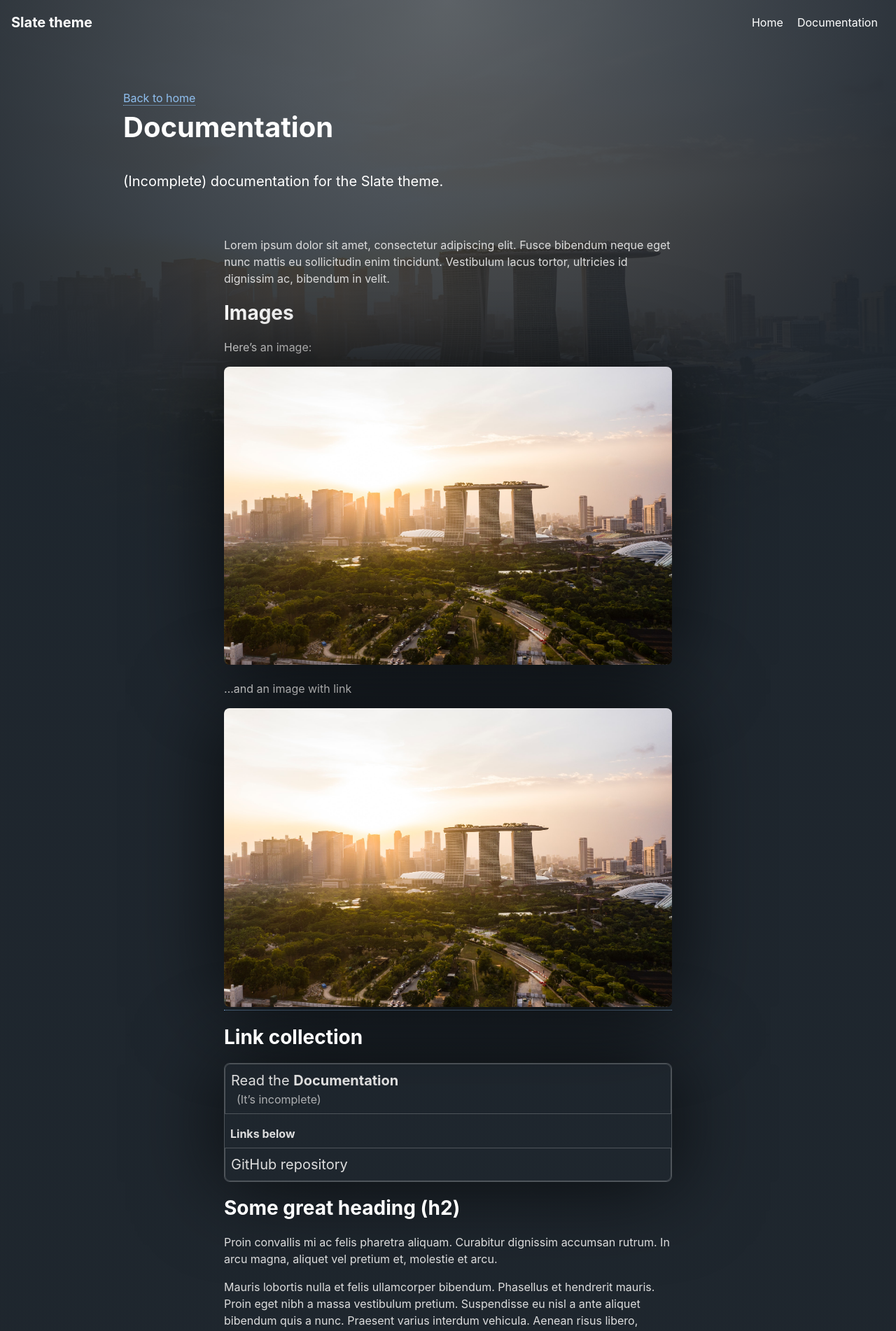
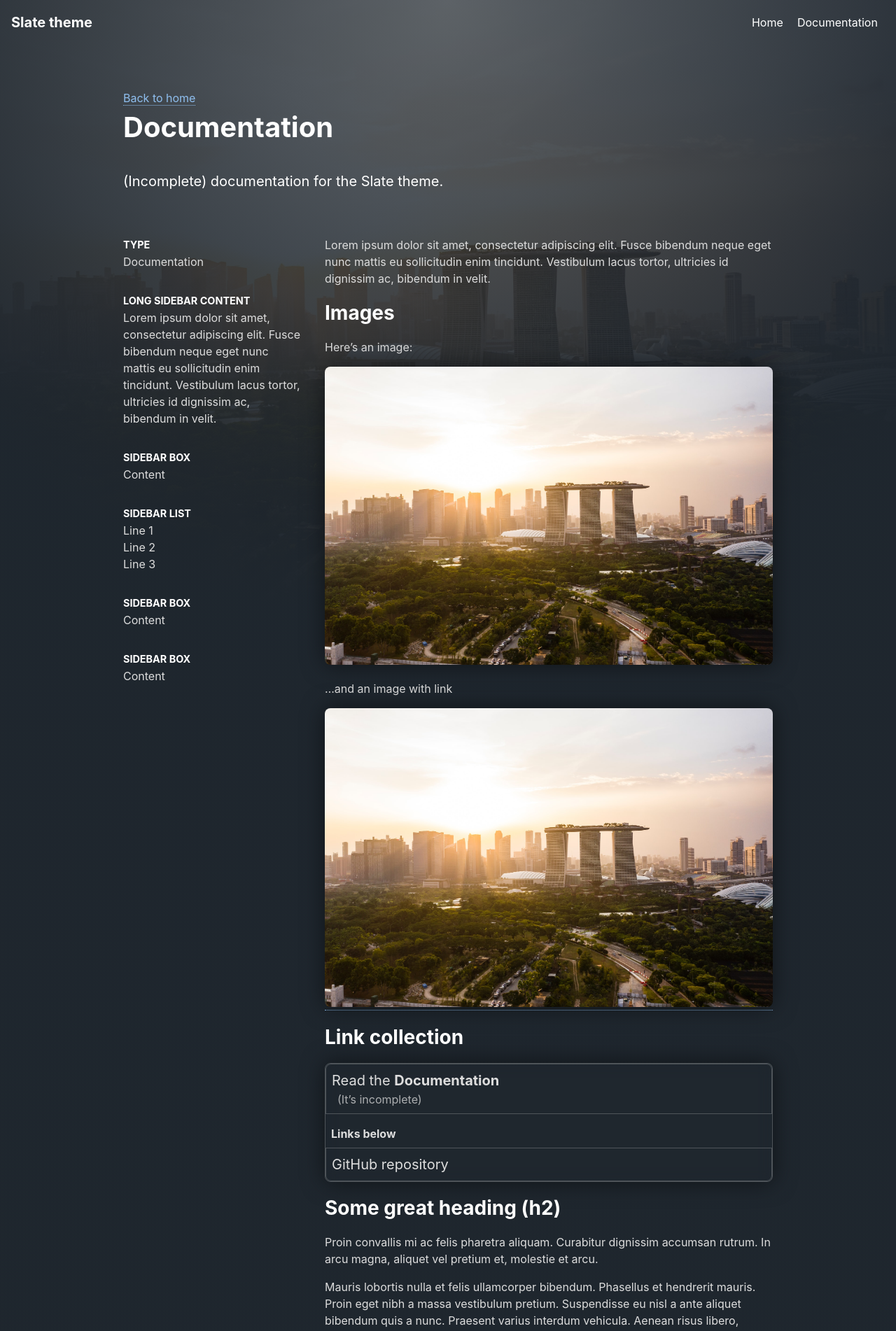
Before and after one commit to joeyfoo/slate, a Jekyll site: the page built from docs.md, in a window 1280 px wide. Shown: the top 1902 px of the page at 70% size. Built offline with Jekyll 4.4.1, drawn with Linux system fonts in a browser that asks for light colours; some of the changed text lies outside the part shown.

Commit message:
Sidebar styling

```diff
--- a/_layouts/page.html
+++ b/_layouts/page.html
@@ -2,15 +2,15 @@
 layout: page-template
 ---
 
-{% if page.infobox %}
-    <div class="infobox">
-    {% for item in page.infobox %}
+{% if page.sidebar %}
+    <div class="page-content-sidebar">
+    {% for item in page.sidebar %}
         <dt>{{item.title}}</dt>
         <dd>{{item.content | newline_to_br}}</dd>
     {% endfor %}
     </div>
 {% endif %}
 
-<div class="page-text{% if page.wide %} wide{% endif %}">
+<div class="page-content-main">
     {{ content }}
 </div>
--- a/_sass/slate/style.scss
+++ b/_sass/slate/style.scss
@@ -16,7 +16,7 @@ $color-link: hsl(210, 75%, 75%) !default;
 $color-link-active: scale-color($color: $color-link, $lightness: 50%) !default;
 
 // (Floating elements (e.g. link collection))
-$floating-shadow: 0 0 8rem rgba(#000, 0.75) !default;
+$floating-shadow: 0 0 2rem rgba(#000, 0.5) !default;
 $floating-contrast-bg: rgba(#000, 0.5) !default;
 
 $button-fg: $color-text !default;
@@ -27,8 +27,9 @@ $button-bg-active: scale-color($color-bg, $lightness: 10%) !default;
 $button-shadow-active: inset 0 0 0.5rem saturate(lighten($color-link-active, 20%), 50%), 0 0 0.5rem saturate(lighten($color-link-active, 20%), 50%) !default;
 
 $width-page-padding: 1 * $base-font-size !default; //1rem
+$width-wide: $base-font-size * 60 !default;
 $width-narrow: $base-font-size * 40 !default;
-$width-wide: $width-narrow * 1.5 !default;
+$width-side: $base-font-size * 12 !default;
 $width-home: $base-font-size * 25 !default;
 
 $background-opacity-start: 0.7 !default;
@@ -38,6 +39,7 @@ $background-opacity-end: 1.0 !default;
     box-shadow: $floating-shadow;
     border-radius: 0.5rem;
     overflow: hidden;
+    backdrop-filter: blur(0.5rem);
 }
 
 @mixin button {
@@ -136,6 +138,11 @@ a{
     }
 }
 
+li, ol{
+    &::marker{
+        width: 1rem;
+    }
+}
 main img{
     max-width: 100%;
     @include floating();
@@ -147,6 +154,7 @@ main table{
     margin-bottom: 1rem;
     border-radius: 0;
     border-collapse: collapse;
+    overflow-x: scroll;
     td,th{
         border: 1px solid rgba($color-text, 0.25);
         padding: 0.25rem 0.5rem;
@@ -301,13 +309,37 @@ main{
             display: flex;
             justify-content: space-around;
             width: 100%;
-            .page-text{
+            .page-content-sidebar{
+                flex-grow: 1;
+                flex-shrink: 1;
                 padding: 0 $width-page-padding;
-                max-width: $width-narrow;
-                width: 100%;
-                &.wide{
+                dt{
+                    margin: 0 auto;
+                    font-weight: bold;
+                    text-transform: uppercase;
+                    font-size: 0.9rem;
+                    line-height: 1.5rem;
+                    color: $color-heading;
+                }
+                dd{
+                    margin: 0 auto 2rem;
+                }
+            }
+            .page-content-main{
+                flex-grow: 1;
+                flex-shrink: 0;
+                padding: 0 $width-page-padding;
+                & > *{
+                    max-width: $width-narrow;
+                    margin: 0 auto 1rem;
+                }
+                & > .wide{
                     max-width: none;
                 }
+            }
+            @media (max-width: $width-wide)
+            {
+                display: block;
             }
         }
     }
--- a/docs.md
+++ b/docs.md
@@ -3,9 +3,26 @@ layout: page
 title: Documentation
 description: (Incomplete) documentation for the Slate theme.
 background-image: assets/img/skyline.jpg
+sidebar:
+    -   title: Type
+        content: Documentation
+    -   title: Long sidebar content
+        content: |
+            Lorem ipsum dolor sit amet, consectetur adipiscing elit. Fusce bibendum neque eget nunc mattis eu sollicitudin enim tincidunt. Vestibulum lacus tortor, ultricies id dignissim ac, bibendum in velit.
+    -   title: Sidebar Box
+        content: Content
+    -   title: Sidebar list
+        content: |
+            Line 1
+            Line 2
+            Line 3
+    -   title: Sidebar Box
+        content: Content
+    -   title: Sidebar Box
+        content: Content
 parent:
-  title: Back to home
-  link: index.html
+    title: Back to home
+    link: index.html
 ---
 
 Lorem ipsum dolor sit amet, consectetur adipiscing elit. Fusce bibendum neque eget nunc mattis eu sollicitudin enim tincidunt. Vestibulum lacus tortor, ultricies id dignissim ac, bibendum in velit.
```
Also changed, not shown: other parts of docs.md (+6 -0 lines).
